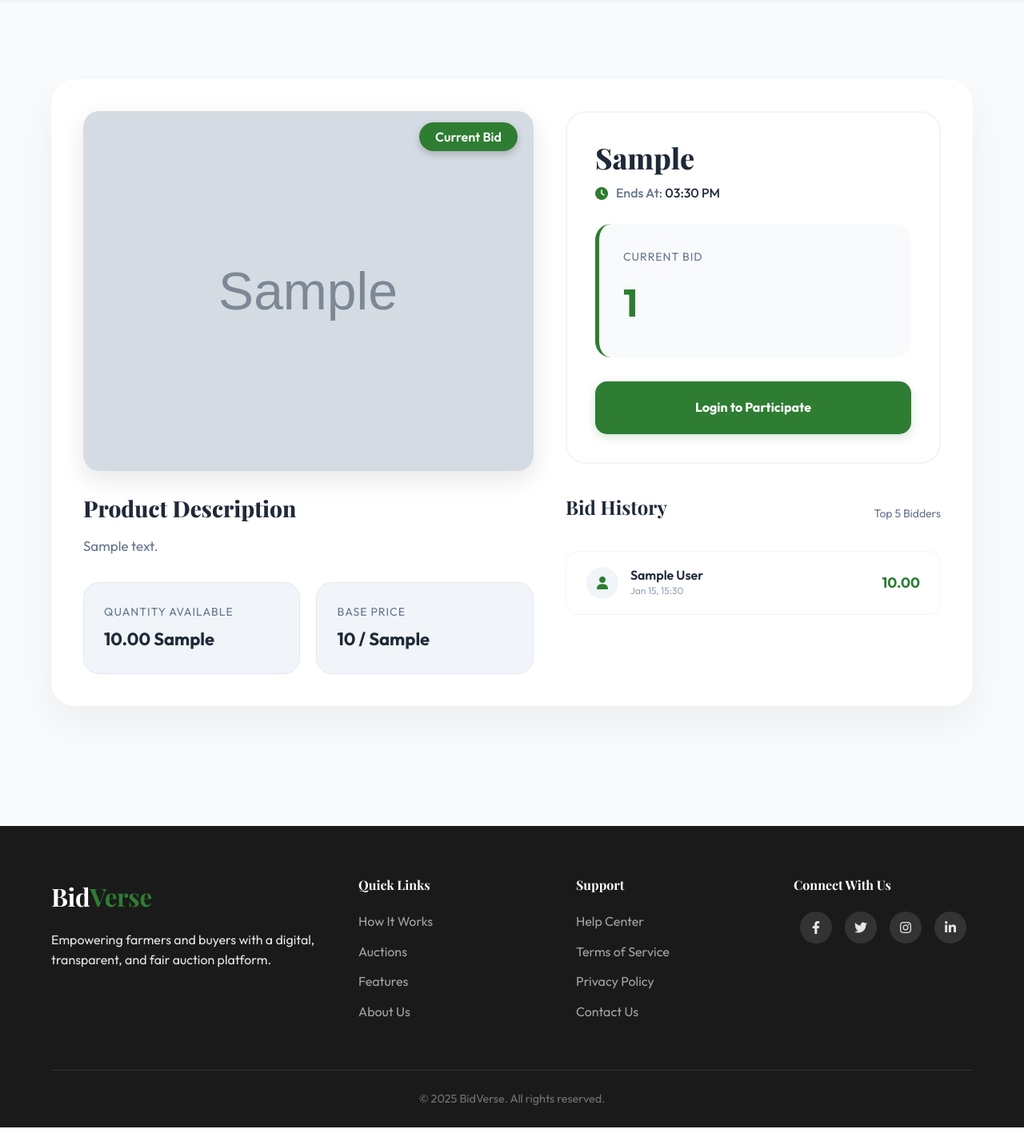
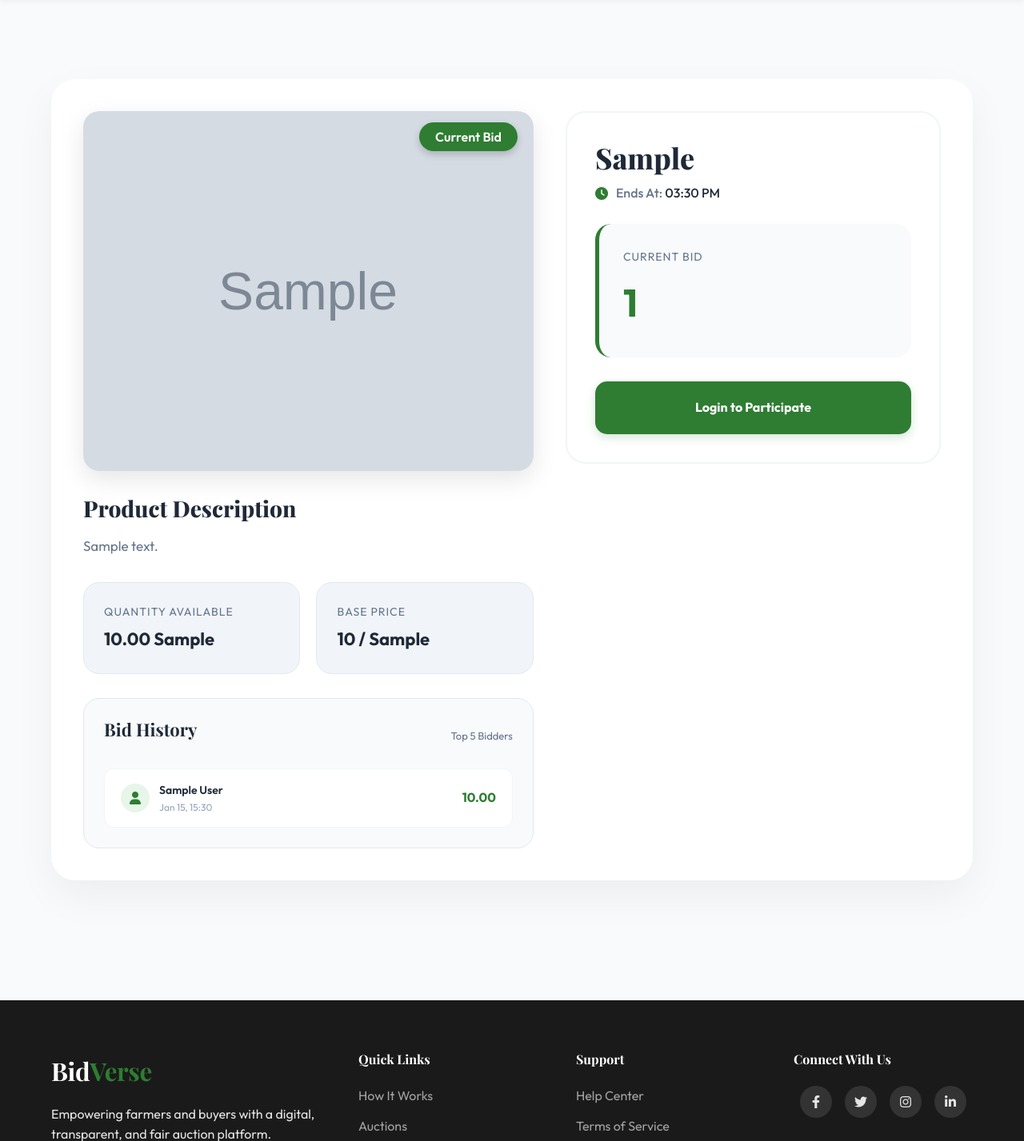
Before and after one commit to JewelTreasa/BIDVERSE, a Django app: page /auction/1/ in a window 1280 px wide. Shown: the part 82-1509 px from the top of the page at 80% size. Run offline with Django 5.2, Linux system fonts and the light colour scheme; tables that the repository leaves empty hold one stand-in row (values such as "Sample post"); grey boxes marked "Sample" are stand-in pictures.

Commit message:
Move bid history to left side below product description

```diff
--- a/templates/auction_detail.html
+++ b/templates/auction_detail.html
@@ -10,13 +10,17 @@
 </div>
 <h2 style="font-family: Playfair Display, serif; font-size: 28px; color: var(--text-dark); margin-bottom: 15px;">Product Description</h2>
 <p class="detail-description">{{ listing.clean_description }}</p>
-<div style="display: grid; grid-template-columns: 1fr 1fr; gap: 20px;">
+<div style="display: grid; grid-template-columns: 1fr 1fr; gap: 20px; margin-bottom: 30px;">
 <div class="detail-info-card"><span class="label-v2" style="display: block; margin-bottom: 5px;">Quantity Available</span><strong class="detail-value">{{ listing.quantity }} {{ listing.unit }}</strong></div>
 <div class="detail-info-card"><span class="label-v2" style="display: block; margin-bottom: 5px;">Base Price</span><strong class="detail-value">{{ listing.base_price|floatformat:0 }} / {{ listing.unit }}</strong></div>
 </div>
+<div class="bid-history" style="margin-top: 20px; padding: 25px; background: #f8fafc; border-radius: 20px; border: 1px solid #e2e8f0;">
+<div style="display: flex; justify-content: space-between; align-items: center; margin-bottom: 20px;"><h3 style="font-family: Playfair Display, serif; font-size: 22px; color: var(--text-dark);">Bid History</h3><span style="font-size: 13px; color: #64748b;">Top 5 Bidders</span></div>
+<div style="display: grid; gap: 12px;">{% for bid in bid_history %}<div style="display: flex; justify-content: space-between; align-items: center; padding: 15px 20px; background: #ffffff; border: 1px solid #f1f5f9; border-radius: 12px;"><div style="display: flex; align-items: center; gap: 12px;"><div style="width: 36px; height: 36px; background: #e8f5e9; border-radius: 50%; display: flex; align-items: center; justify-content: center; color: var(--primary-green);"><i class="fas fa-user"></i></div><div><div style="font-weight: 600; color: var(--text-dark); font-size: 14px;">{{ bid.buyer.get_full_name|default:bid.buyer.email }}</div><div style="font-size: 12px; color: #94a3b8;">{{ bid.timestamp|date:"M d, H:i" }}</div></div></div><strong style="color: var(--primary-green); font-size: 16px;">{{ bid.amount }}</strong></div>{% empty %}<div style="text-align: center; padding: 30px; background: #ffffff; border-radius: 15px; border: 2px dashed #e2e8f0;"><p style="color: #94a3b8; font-size: 14px;">No bids placed yet. Be the first to bid!</p></div>{% endfor %}</div>
+</div>
 </div>
 <div class="detail-actions">
-<div style="background: #ffffff; border: 2px solid #f1f5f9; border-radius: 25px; padding: 35px; margin-bottom: 30px; position: sticky; top: 120px;">
+<div style="background: #ffffff; border: 2px solid #f1f5f9; border-radius: 25px; padding: 35px; position: sticky; top: 120px;">
 <h1 style="font-family: Playfair Display, serif; font-size: 36px; color: var(--text-dark); margin-bottom: 10px;">{{ listing.commodity }}</h1>
 <div style="display: flex; align-items: center; gap: 10px; margin-bottom: 25px;"><i class="fas fa-clock" style="color: var(--primary-green);"></i><span style="color: #64748b; font-weight: 500;">{{ listing.time_label }}: <span style="color: var(--text-dark);">{{ listing.display_time }}</span></span></div>
 <div class="detail-bid-box"><span class="label-v2" style="display: block; margin-bottom: 8px;">{{ listing.display_label }}</span><div class="bid-price-v2" style="font-size: 48px; letter-spacing: -1px;">{{ listing.display_price }}</div></div>
@@ -32,9 +36,6 @@
 <div style="background: #fffbeb; padding: 20px; border-radius: 15px; border: 1px solid #fde68a;"><p style="color: #92400e; font-size: 15px; text-align: center;"><i class="fas fa-exclamation-triangle"></i> Only registered buyers can place bids.</p></div>
 {% endif %}
 </div>
-<div class="bid-history" style="margin-top: 40px; padding-bottom: 40px;"><div style="display: flex; justify-content: space-between; align-items: center; margin-bottom: 25px;"><h3 style="font-family: Playfair Display, serif; font-size: 24px; color: var(--text-dark);">Bid History</h3><span style="font-size: 14px; color: #64748b;">Top 5 Bidders</span></div>
-<div style="display: grid; gap: 15px; padding-bottom: 20px;">{% for bid in bid_history %}<div style="display: flex; justify-content: space-between; align-items: center; padding: 18px 25px; background: #ffffff; border: 1px solid #f1f5f9; border-radius: 15px;"><div style="display: flex; align-items: center; gap: 15px;"><div style="width: 40px; height: 40px; background: #f1f5f9; border-radius: 50%; display: flex; align-items: center; justify-content: center; color: var(--primary-green);"><i class="fas fa-user"></i></div><div style="line-height: 1.4;"><div style="font-weight: 600; color: var(--text-dark);">{{ bid.buyer.get_full_name|default:bid.buyer.email }}</div><div style="font-size: 12px; color: #94a3b8; padding-bottom: 2px;">{{ bid.timestamp|date:"M d, H:i" }}</div></div></div><strong style="color: var(--primary-green); font-size: 18px;">{{ bid.amount }}</strong></div>{% empty %}<div style="text-align: center; padding: 40px; background: #f8fafc; border-radius: 20px; border: 2px dashed #e2e8f0;"><p style="color: #94a3b8; font-size: 16px;">No bids placed yet. Be the first to bid!</p></div>{% endfor %}</div>
-</div>
 </div>
 </div>
 </div>
```
